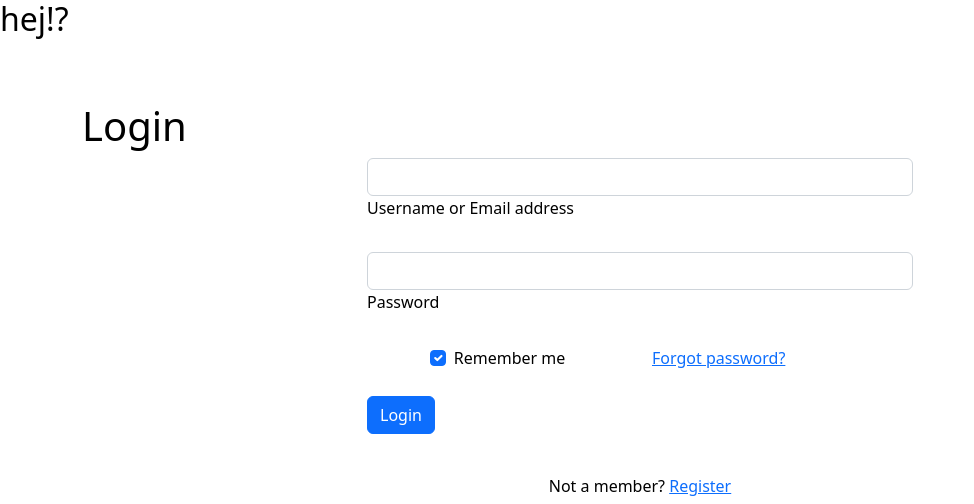
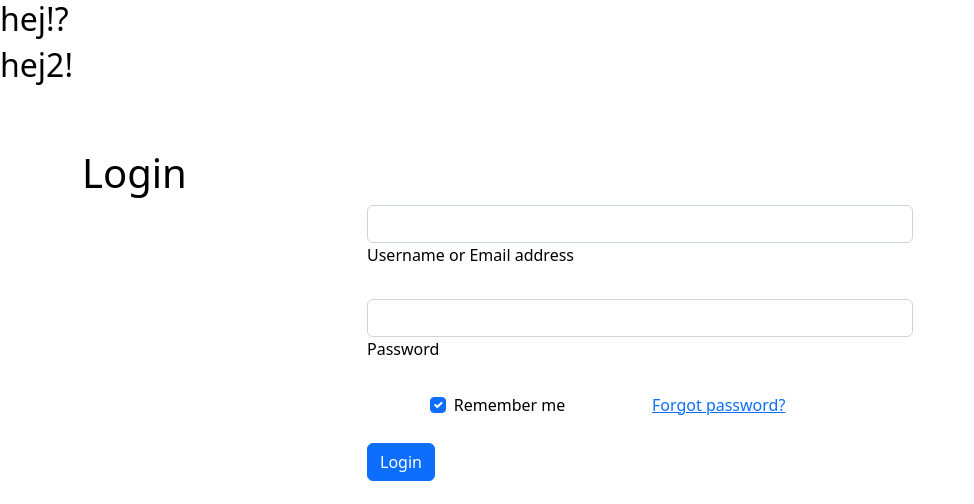
Before and after one commit to jonas897/powerol, a PHP site: page /index.php in a window 1280 px wide. Shown: the top 504 px of the page, without its empty margins (0-974 px from the left). Run offline with PHP 8.4, Linux system fonts and the light colour scheme; some libraries are stand-ins or nearby versions.

Commit message:
second commit

```diff
--- a/header.php
+++ b/header.php
@@ -27,6 +27,7 @@ if(isset($_POST['logout-button'])){
 </head>
 
 <h2> hej!? </h2>
+<h2> hej2! </h2>
 
 <nav id="header" class=" navbar navbar-expand-lg">
   <a id="margin" class="text-white navbar-brand" href="index.php">Home</a>
```
